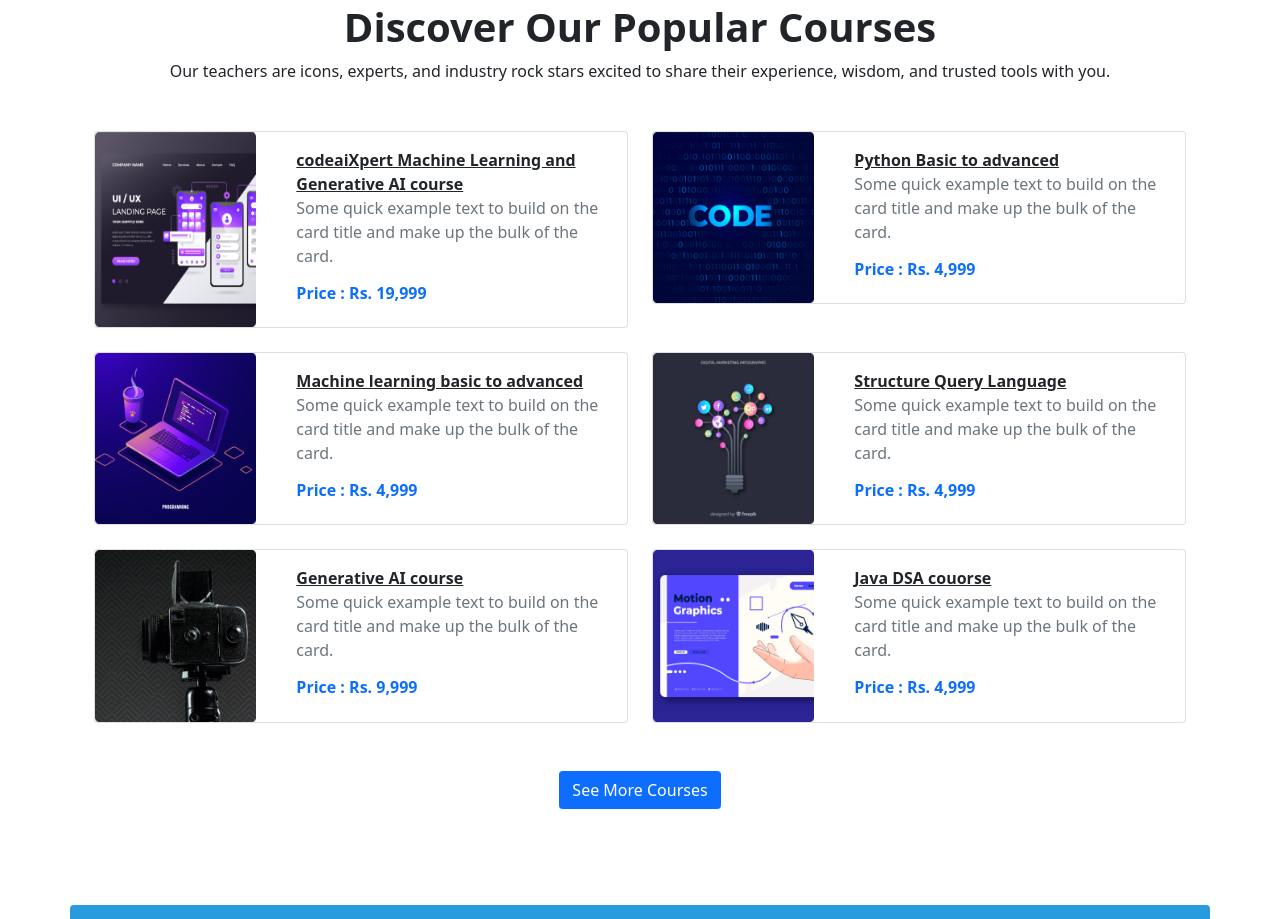
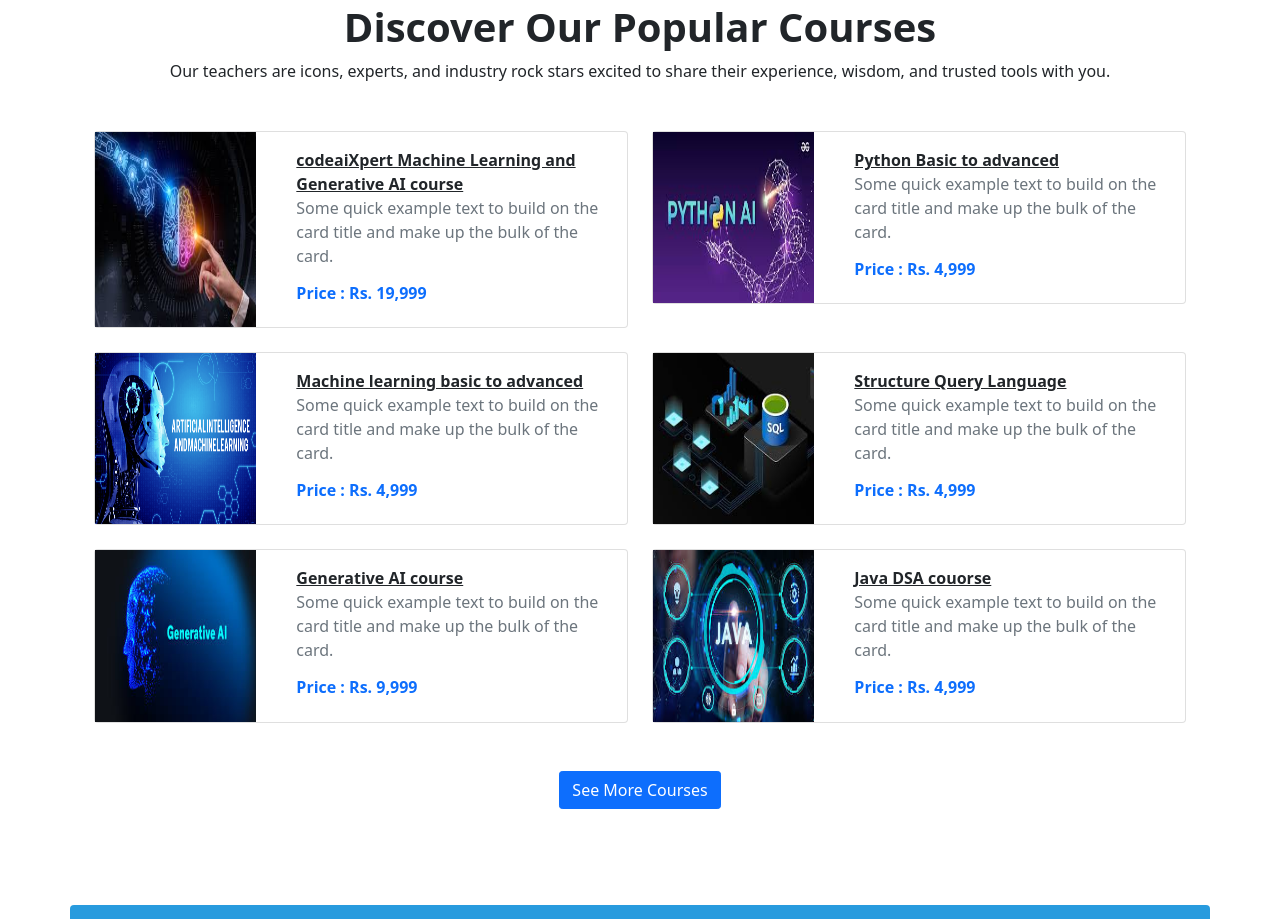
Before and after one commit to priyankagour022/CodeaiXpert-EdTech-Website, a plain HTML site: page index.html in a window 1280 px wide. Shown: the part 712-1631 px from the top of the page. Drawn offline with nearby package versions, Linux system fonts and the light colour scheme.

Commit message:
Change course images

```diff
--- a/index.html
+++ b/index.html
@@ -182,7 +182,7 @@
               <div class="card">
                 <div class="row">
                   <div class="col-md-4">
-                    <a href="#"><img src="images/course/course-1.png" class="w-100 h-100 img-fluid"
+                    <a href="#"><img src="images/course/ai.jpeg" class="w-100 h-100 img-fluid"
                         alt="Courses Photo"></a>
                   </div>
                   <div class="col-md-8">
@@ -202,7 +202,7 @@
               <div class="card">
                 <div class="row">
                   <div class="col-md-4">
-                    <a href="#"><img src="images/course/course-2.png" class="w-100 h-100 img-fluid"
+                    <a href="#"><img src="images/course/python.jpeg" class="w-100 h-100 img-fluid"
                         alt="Courses Photo"></a>
                   </div>
                   <div class="col-md-8">
@@ -220,7 +220,7 @@
               <div class="card">
                 <div class="row">
                   <div class="col-md-4">
-                    <a href="#"><img src="images/course/course-3.png" class="w-100 h-100 img-fluid"
+                    <a href="#"><img src="images/course/ml.png" class="w-100 h-100 img-fluid"
                         alt="Courses Photo"></a>
                   </div>
                   <div class="col-md-8">
@@ -239,7 +239,7 @@
               <div class="card">
                 <div class="row">
                   <div class="col-md-4">
-                    <a href="#"><img src="images/course/course-4.png" class="w-100 h-100 img-fluid"
+                    <a href="#"><img src="images/course/sql.jpeg" class="w-100 h-100 img-fluid"
                         alt="Courses Photo"></a>
                   </div>
                   <div class="col-md-8">
@@ -258,7 +258,7 @@
               <div class="card">
                 <div class="row">
                   <div class="col-md-4">
-                    <a href="#"><img src="images/course/course-5.png" class="w-100 h-100 img-fluid"
+                    <a href="#"><img src="images/course/gen.jpeg" class="w-100 h-100 img-fluid"
                         alt="Courses Photo"></a>
                   </div>
                   <div class="col-md-8">
@@ -277,7 +277,7 @@
               <div class="card">
                 <div class="row">
                   <div class="col-md-4">
-                    <a href="#"><img src="images/course/course-6.png" class="w-100 h-100 img-fluid"
+                    <a href="#"><img src="images/course/java.jpeg" class="w-100 h-100 img-fluid"
                         alt="Courses Photo"></a>
                   </div>
                   <div class="col-md-8">
```
Also changed, not shown: images/course/ai.jpeg (added), images/course/gen.jpeg (added), images/course/java.jpeg (added), images/course/ml.png (added), images/course/python.jpeg (added), images/course/sql.jpeg (added).
